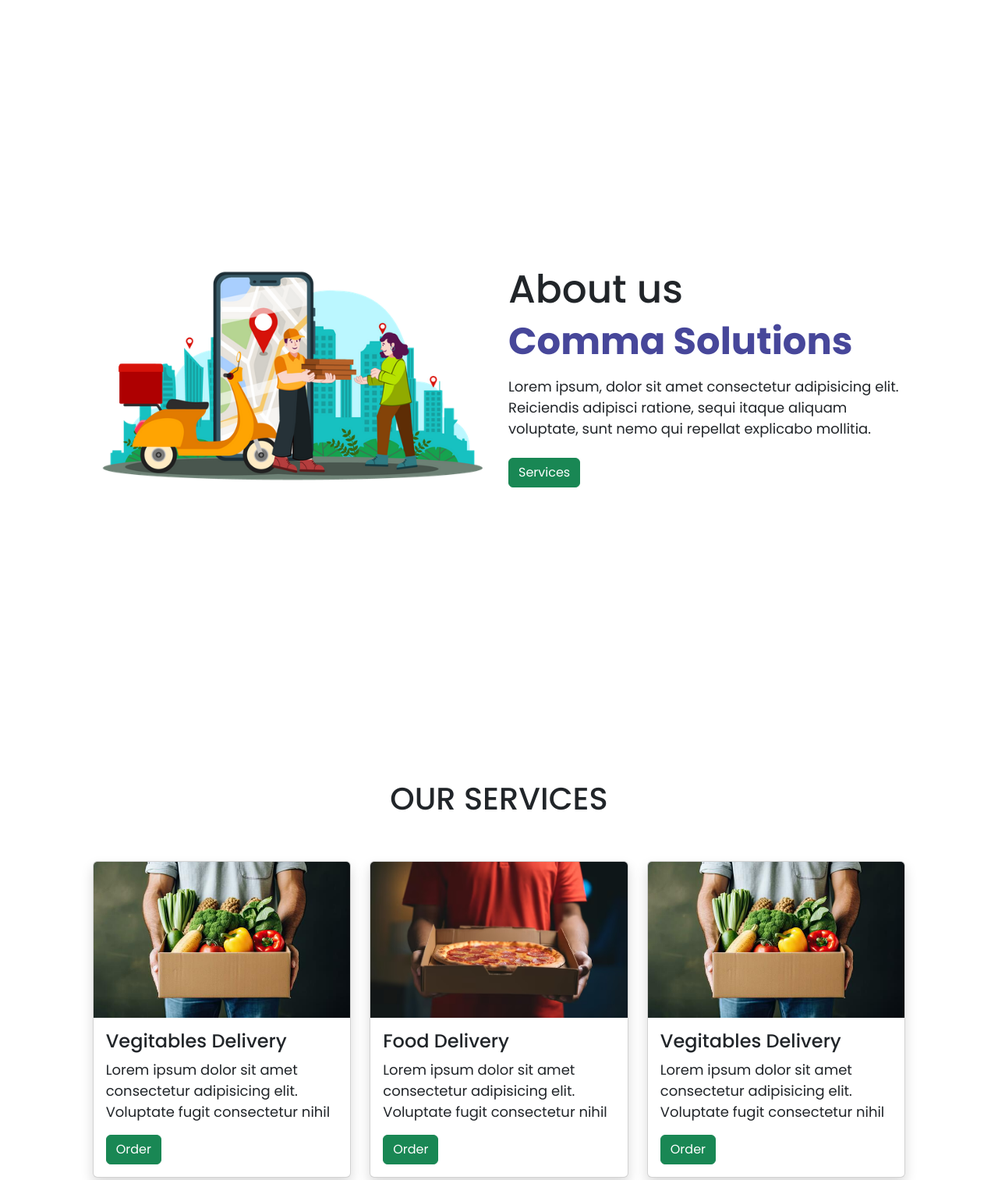
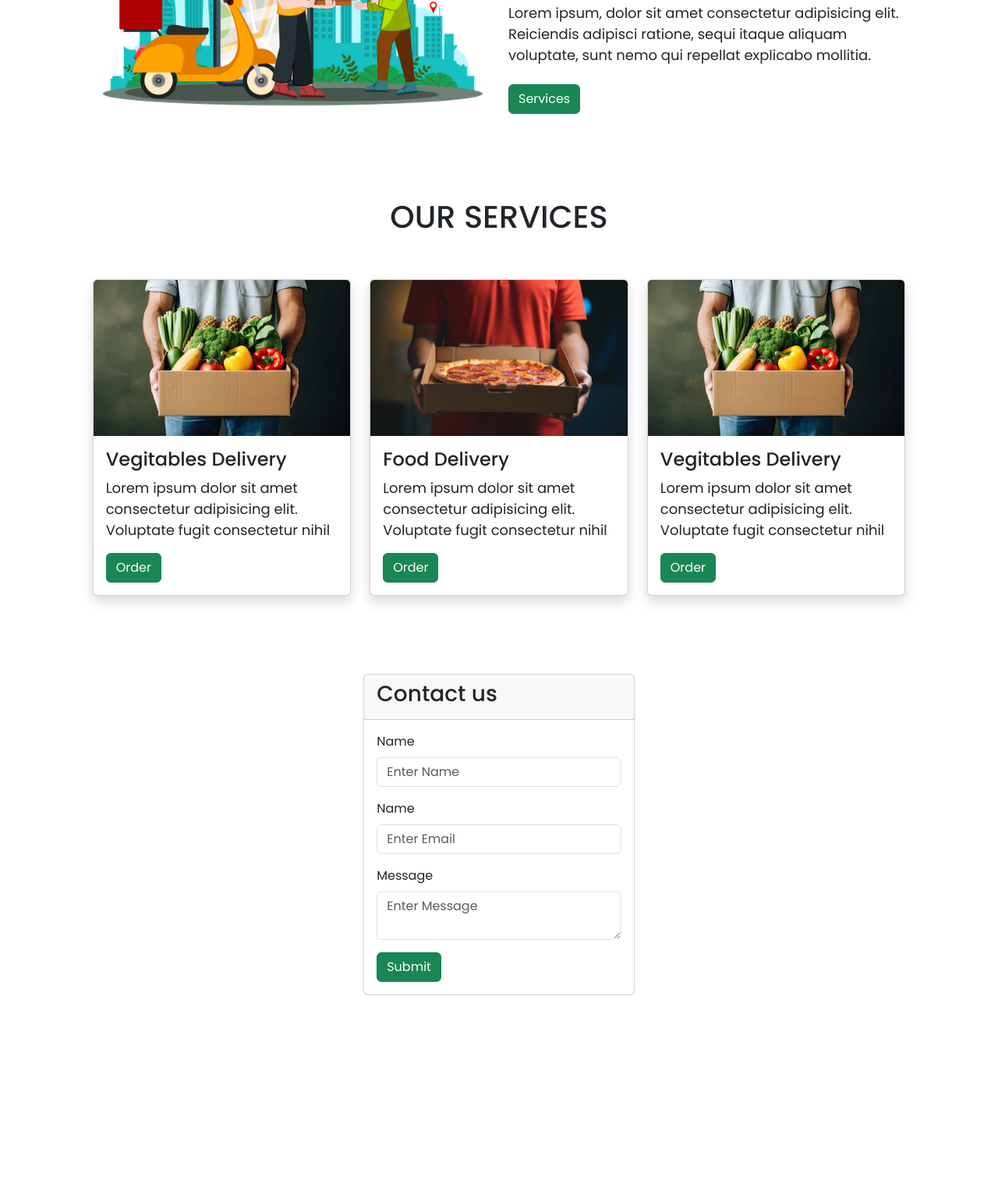
Before and after one commit to ShdNayeem/e-commerce-project, a plain HTML site: page index.html in a window 1280 px wide. Shown: the part 777-2290 px from the top of the page at 78% size. After the commit the page ends 2053 px from the top, so only its background shows below. Drawn offline with nearby package versions, Linux system fonts and the light colour scheme; a web font is replaced by a local one.

Commit message:
margin top

```diff
--- a/index.html
+++ b/index.html
@@ -33,7 +33,7 @@
 
         <!------------ Home -------------->
 
-        <section class="col-md-12 my-5" id="home">
+        <section id="home">
             <div class="row">
                 <div class="col-lg-6 col-md-6 col-12 py-lg-0 py-3 order-1">
                     <h1 class="display-5"> Welcome To <br> <span class="text-bl"> Comma Solutions </span></h1>
@@ -77,7 +77,7 @@
 
         <!------------ About -------------->
 
-        <section class="col-md-12 my-5"  id="about">
+        <section id="about">
             <div class="row">
                 <div class="col-lg-6 col-md-6 col-12 py-lg-0 py-3 order-1">
                     <h2 style="font-size: 50px;"> About us</h2>
@@ -95,7 +95,7 @@
 
         <!------------ Services -------------->
 
-        <section class="col-md-12 my-5"  id="services">
+        <section id="services">
             <div class="row">
                 <h1 class="text-center"> OUR SERVICES </h1>
                 <div class="col-md-4">
@@ -141,7 +141,7 @@
 
             <!------------ Comtact Form -------------->
 
-            <section class="col-md-12 my-5"  id="contact">
+            <section id="contact">
                 <div class="col-lg-4 col-md-6 col-12">
                     <div class="card">
                         <div class="card-header">
--- a/style.css
+++ b/style.css
@@ -9,7 +9,7 @@ body{
     font-family: 'poppins',sans-serif;
 }
 section{
-    min-height: 90vh;
+    margin-top: 100px;
     display: flex;
     justify-content: center;
     align-items: center;
```
